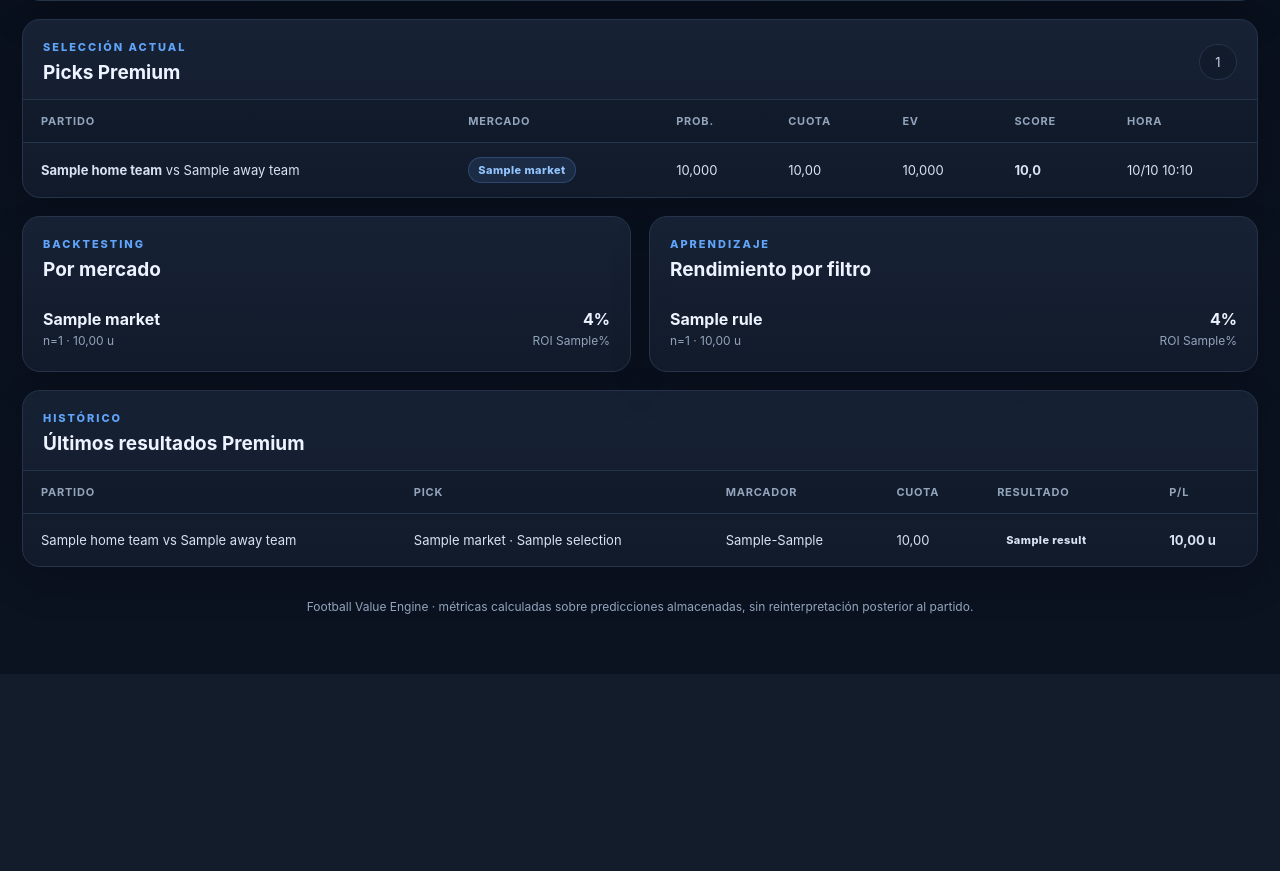
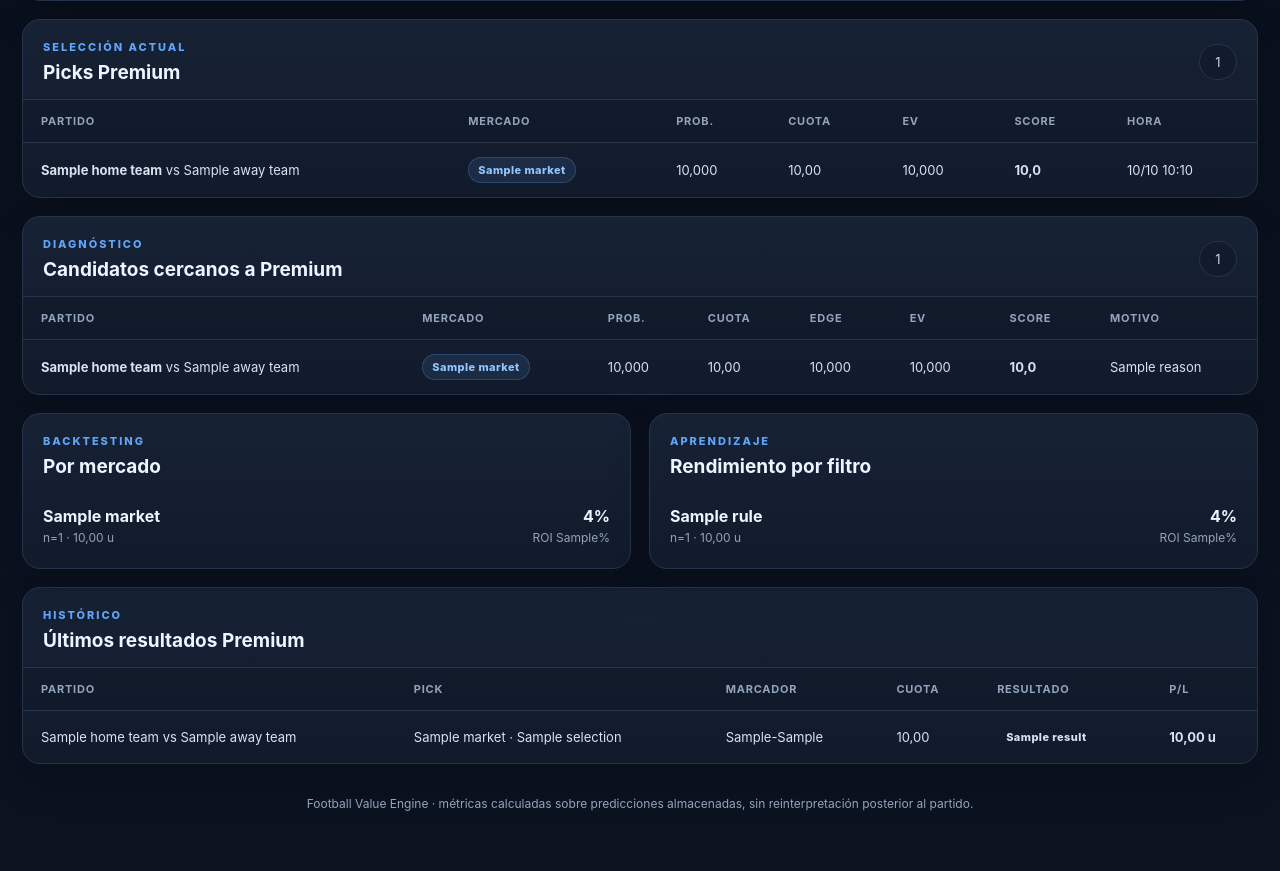
Before and after one commit to eliasfn05-cmd/football-value-engine, a Django app: template dashboard/templates/dashboard/index.html in a window 1280 px wide. Shown: the part 572-1443 px from the top of the page. Before the commit the page ends 1193 px from the top, so only its background shows below. Run offline with Django 5.2, Linux system fonts and the light colour scheme; the template is opened without the code that fills it: most values are stand-ins (such as "Sample title", 1, 10 or a date in 2020).

Commit message:
feat(dashboard): display near-premium shortlist

```diff
--- a/dashboard/templates/dashboard/index.html
+++ b/dashboard/templates/dashboard/index.html
@@ -101,6 +101,39 @@
       </div>
     </section>
 
+    <section class="panel">
+      <div class="panel-head">
+        <div>
+          <p class="eyebrow">DIAGNÓSTICO</p>
+          <h2>Candidatos cercanos a Premium</h2>
+        </div>
+        <span class="count-badge">{{ near_premium|length }}</span>
+      </div>
+      <div class="table-wrap">
+        <table>
+          <thead>
+            <tr><th>Partido</th><th>Mercado</th><th>Prob.</th><th>Cuota</th><th>Edge</th><th>EV</th><th>Score</th><th>Motivo</th></tr>
+          </thead>
+          <tbody>
+            {% for row in near_premium %}
+            <tr>
+              <td><strong>{{ row.prediction.fixture.home_team.name }}</strong> vs {{ row.prediction.fixture.away_team.name }}</td>
+              <td><span class="market-pill">{{ row.prediction.market }}</span></td>
+              <td>{{ row.prediction.probability|floatformat:3 }}</td>
+              <td>{% if row.prediction.market_odds %}{{ row.prediction.market_odds|floatformat:2 }}{% else %}—{% endif %}</td>
+              <td>{% if row.prediction.edge != None %}{{ row.prediction.edge|floatformat:3 }}{% else %}—{% endif %}</td>
+              <td>{% if row.prediction.expected_value != None %}{{ row.prediction.expected_value|floatformat:3 }}{% else %}—{% endif %}</td>
+              <td><strong>{{ row.prediction.score|floatformat:1 }}</strong></td>
+              <td>{{ row.reason }}</td>
+            </tr>
+            {% empty %}
+            <tr><td colspan="8" class="empty">No hay candidatos futuros para diagnosticar.</td></tr>
+            {% endfor %}
+          </tbody>
+        </table>
+      </div>
+    </section>
+
     <section class="split-grid">
       <article class="panel">
         <div class="panel-head"><div><p class="eyebrow">BACKTESTING</p><h2>Por mercado</h2></div></div>
```
